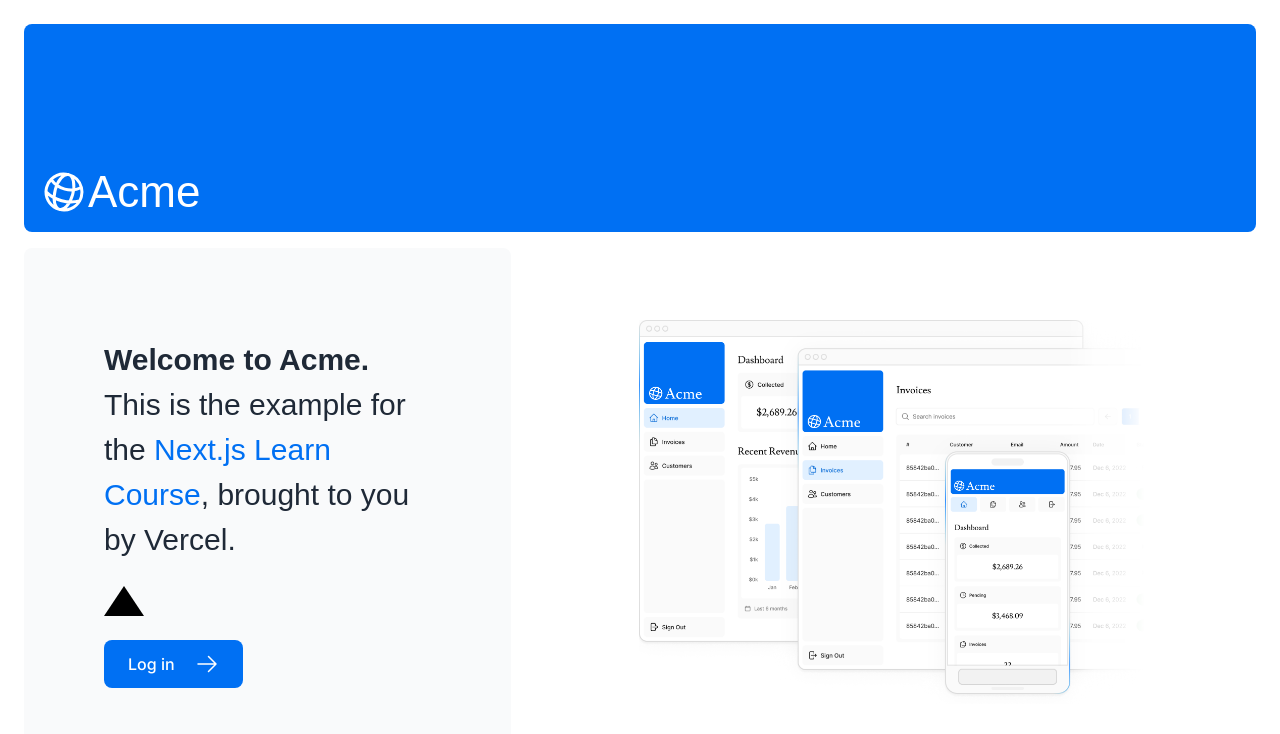
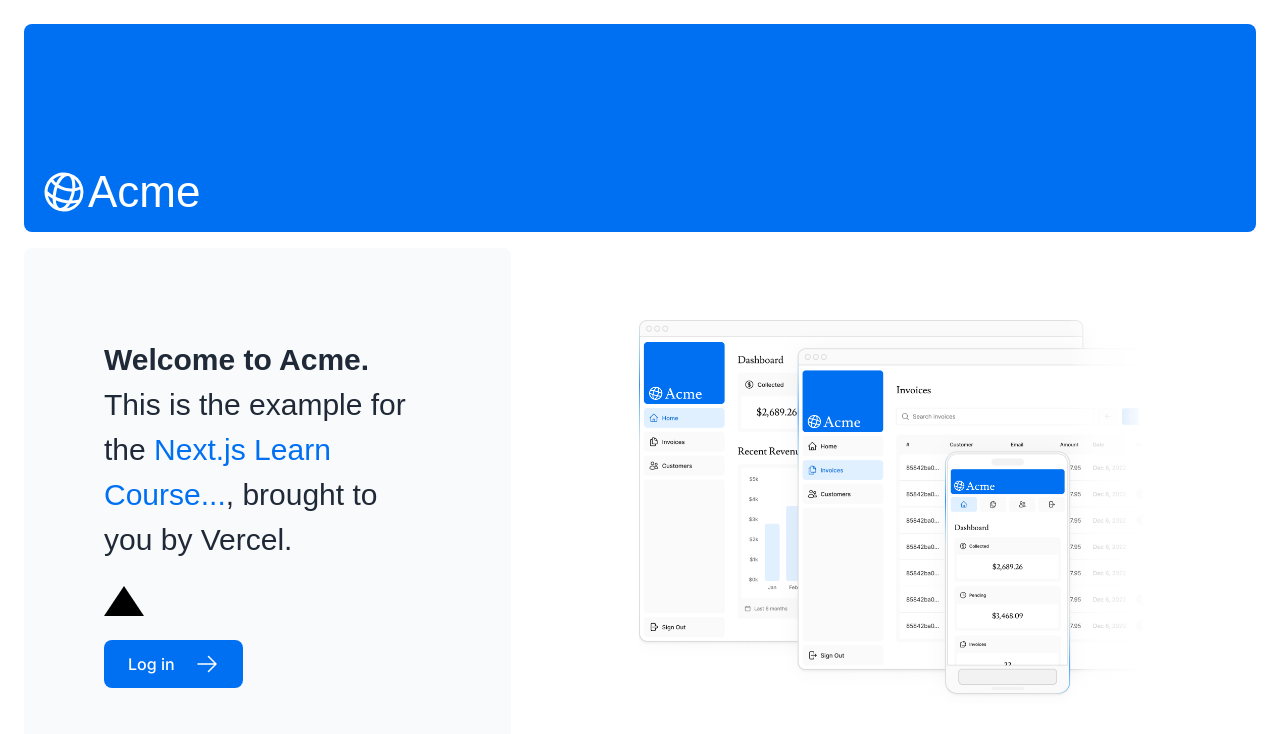
Before and after one commit to UmrAmeen/first-next-app, a Next.js app: page / in a window 1280 px wide. Shown: the top 734 px of the page. Built offline with nearby package versions, Linux system fonts and the light colour scheme; a web font is replaced by a local one.

Commit message:
modified to test

```diff
--- a/app/page.tsx
+++ b/app/page.tsx
@@ -18,7 +18,7 @@
           >
             <strong>Welcome to Acme.</strong> This is the example for the{" "}
             <a href="https://nextjs.org/learn/" className="text-blue-500">
-              Next.js Learn Course
+              Next.js Learn Course...
             </a>
             , brought to you by Vercel.
           </p>
```
